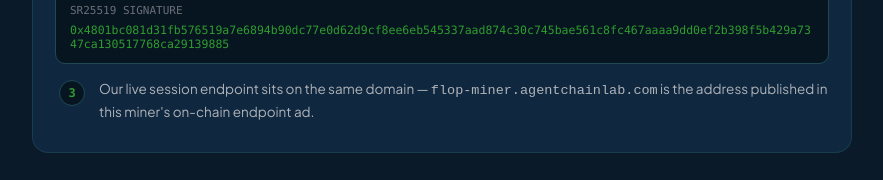
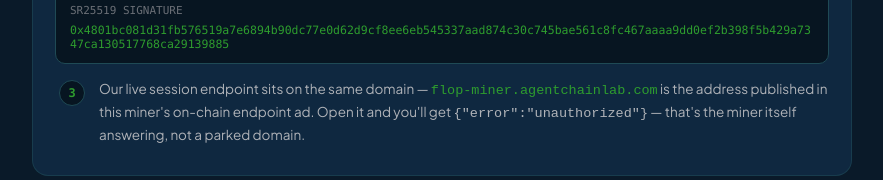
Before and after one commit to kekdios/agentchainlab, a plain HTML site: page site/fund.html in a window 1280 px wide. Shown: the part 1023-1203 px from the top of the page, without its empty margins (198-1081 px from the left). Drawn offline with Linux system fonts and the light colour scheme; no server answers.

Commit message:
public export 2026-11-26

```diff
--- a/site/fund.html
+++ b/site/fund.html
@@ -180,8 +180,10 @@ a:hover { text-decoration: underline; }
       </div>
       <ol class="steps" style="counter-reset:step 2">
         <li>Our live session endpoint sits on the same domain —
-          <code>flop-miner.agentchainlab.com</code> is the address published in
-          this miner's on-chain endpoint ad.</li>
+          <a href="https://flop-miner.agentchainlab.com" target="_blank" rel="noopener"><code>flop-miner.agentchainlab.com</code></a>
+          is the address published in this miner's on-chain endpoint ad.
+          Open it and you'll get <code>{"error":"unauthorized"}</code> — that's
+          the miner itself answering, not a parked domain.</li>
       </ol>
     </div>
   </section>
```
